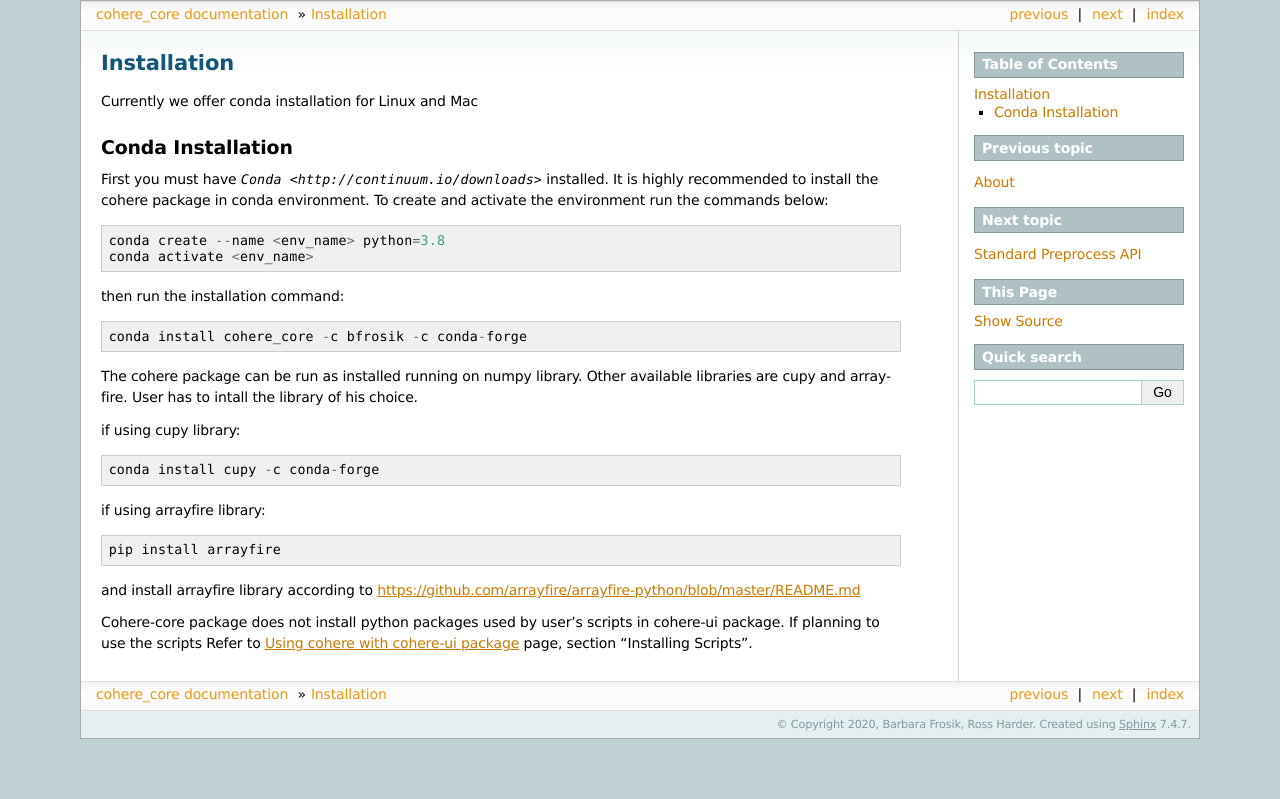
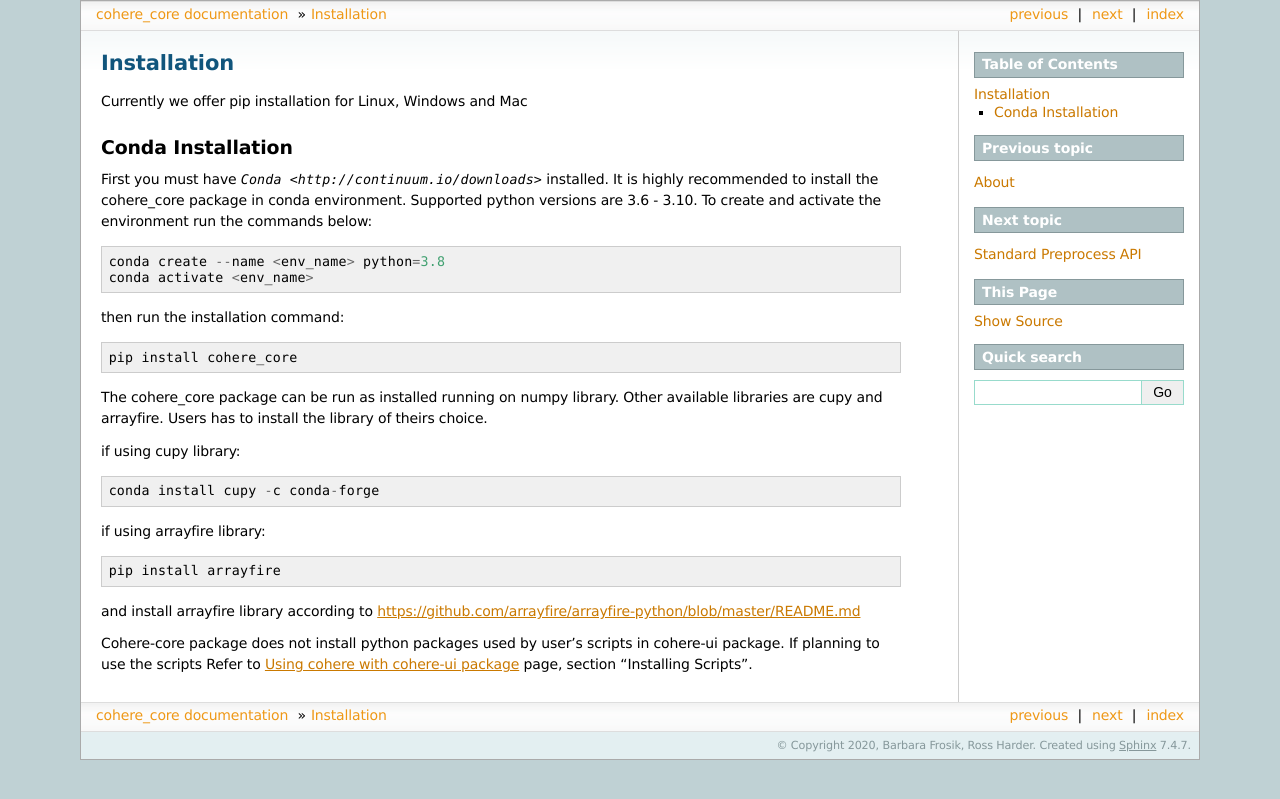
Before and after one commit to AdvancedPhotonSource/cohere, a Sphinx documentation site: the page built from docs/source/installation.rst, in a window 1280 px wide. Shown: the top 799 px of the page. Built offline with Sphinx 7.4.7, drawn with Linux system fonts in a browser that asks for light colours.

Commit message:
changed installation instruction to use pip

```diff
--- a/docs/source/installation.rst
+++ b/docs/source/installation.rst
@@ -1,13 +1,13 @@
 ============
 Installation
 ============
-Currently we offer conda installation for Linux and Mac
+Currently we offer pip installation for Linux, Windows and Mac
 
 Conda Installation
 ==================
 
 First you must have `Conda <http://continuum.io/downloads>` installed.
-It is highly recommended to install the cohere package in conda environment.
+It is highly recommended to install the cohere_core package in conda environment. Supported python versions are 3.6 - 3.10.
 To create and activate the environment run the commands below::
 
     conda create --name <env_name> python=3.8
@@ -15,10 +15,10 @@ To create and activate the environment run the commands below::
 
 then run the installation command::
 
-    conda install cohere_core -c bfrosik -c conda-forge
+    pip install cohere_core
 
-The cohere package can be run as installed running on numpy library. Other available libraries are cupy and arrayfire.
-User has to intall the library of his choice.
+The cohere_core package can be run as installed running on numpy library. Other available libraries are cupy and arrayfire.
+Users has to install the library of theirs choice.
 
 if using cupy library::
 
```
